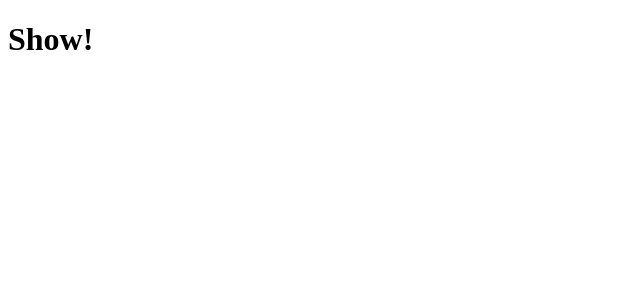
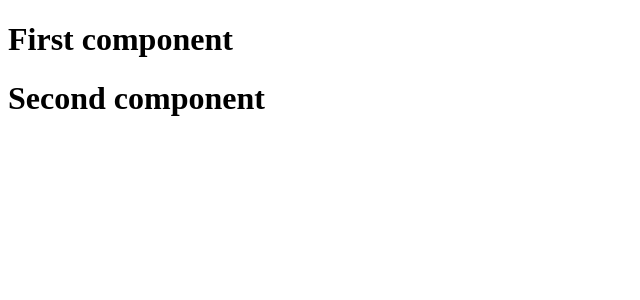
Before and after one commit to renattomartins/learning-react, a React app: page / in a window 1280 px wide. Shown: the top 300 px of the page, without its empty margins (0-640 px from the left). Built offline with nearby package versions, Linux system fonts and the light colour scheme.

Commit message:
Exporting multiples components

```diff
--- a/src/component.jsx
+++ b/src/component.jsx
@@ -1,5 +1,11 @@
 import React from 'react'
 
-export default props => (
-    <h1>{props.value}</h1>
+const First = props => (
+    <h1>First component</h1>
 )
+
+const Second = props => (
+    <h1>Second component</h1>
+)
+
+export {First, Second}
--- a/src/index.jsx
+++ b/src/index.jsx
@@ -1,5 +1,10 @@
 import React from 'react'
 import ReactDOM from 'react-dom'
-import Component from './component'
+import {First, Second} from './component'
 
-ReactDOM.render(<Component value="Show!" />, document.getElementById('app'))
+ReactDOM.render(
+    <div>
+        <First />
+        <Second />
+    </div>
+, document.getElementById('app'))
```
